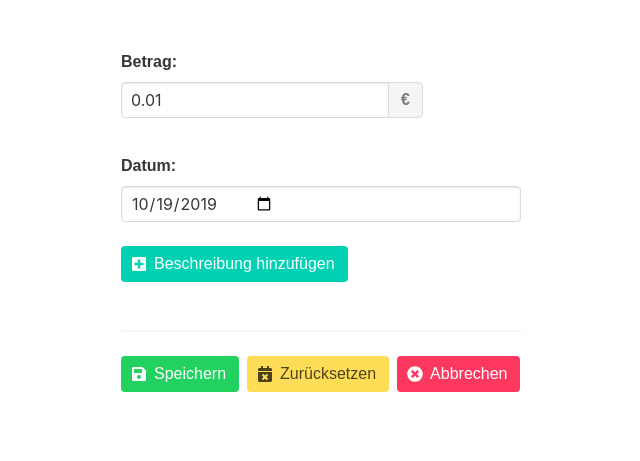
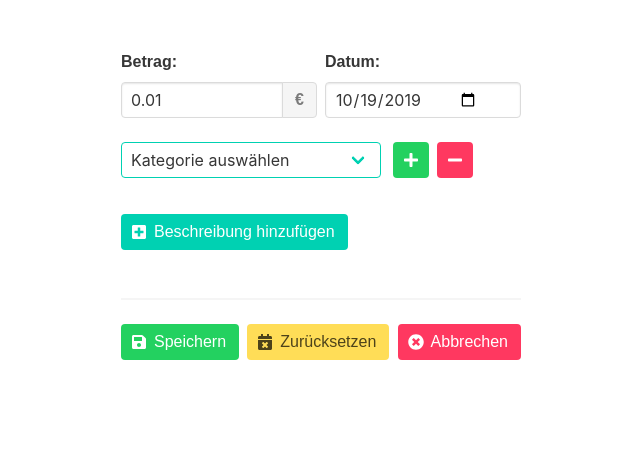
Before and after one commit to Layxe/ExpenseManager, an Electron app: page addPanel.html in a window 1280 px wide. Shown: the whole page, without its empty margins (319-959 px from the left). Drawn offline with nearby package versions, Linux system fonts and the light colour scheme.

Commit message:
Added category chooser and moved date picker.

```diff
--- a/addPanel.html
+++ b/addPanel.html
@@ -14,10 +14,10 @@
   </head>
   <body>
     <form>
-
+      <div>
         <!-- Betrag Input -->
         <!-- ######################################################################################################### -->
-
+        <div class="input-inner-container">
         <label for="money" class="label">Betrag: </label>
         <div class="field has-addons">
           <p class="control">
@@ -29,15 +29,49 @@
             </a>
           </p>
         </div>
-      <br>
+        </div>
+
+
 
         <!-- Datum Input -->
         <!-- ######################################################################################################### -->
 
+        <div class="input-inner-container">
         <label for="date" class="label">Datum: </label>
         <input name="date" type="date" class="input" id="date-picker">
+        </div>
+      </div>
 
-      <br><br>
+      <br>
+      <!-- Category Selector -->
+      <!-- ######################################################################################################### -->
+
+      <div class="field is-grouped">
+            <div class="control">
+              <div class="select is-primary">
+                <select>
+                  <option>Kategorie auswählen</option>
+                  <!--Auswahl soll aus abgespeicherten Kategorien besteh-->
+                  <option>dynamisch geladener Inhalt</option>
+                </select>
+              </div>
+            </div>
+
+            <div class="buttons">
+              <a href="#" class="button is-success">
+                <span class="icon">
+                  <i class="fas fa-plus"></i>
+                </span>
+              </a>
+              <a href="#" class="button is-danger">
+                <span class="icon">
+                  <i class="fas fa-minus"></i>
+                </span>
+              </a>
+          </div>
+      </div>
+
+      <br>
 
       <!-- Beschreibung Input -->
       <!-- ######################################################################################################### -->
@@ -51,7 +85,7 @@
       <br><br>
       <div id="description">
         <label class="label">Beschreibung:</label>
-        <textarea class="textarea" id="descr-textarea"></textarea>
+        <textarea class="textarea"></textarea>
         <br>
         <div class="buttons">
           <a href="#" class="button is-danger" onclick="hide()">
@@ -68,7 +102,7 @@
       <!-- Knöpfe-->
       <!-- ######################################################################################################### -->
 
-      <div class="buttons">
+      <div class="control">
         <a href="#" class="button is-success">
           <span class="icon">
             <i class="fas fa-save"></i>
--- a/stylesheets/style.css
+++ b/stylesheets/style.css
@@ -32,6 +32,10 @@ html, body {
     background-color: #ecf0f1;
 }
 
+.input-inner-container {
+  width: 49%;
+}
+
 h1 {
     text-align: center;
 }
@@ -41,6 +45,11 @@ form {
     width: 400px;
     display: block;
     margin: 50px auto;
+}
+
+form > div {
+  display: flex;
+  justify-content: space-between;
 }
 
 form > textarea {
@@ -65,10 +74,5 @@ a:active {
 
 #descr-button {
     overflow: hidden;
-<<<<<<< HEAD
-    transition: 300ms linear opacity;
-}
-=======
     transition: 100ms linear opacity;
 }
->>>>>>> 145159fb5a85636ee2d70aab68a7749158358966
```
Lines whose indentation alone changed are shown as unchanged.
